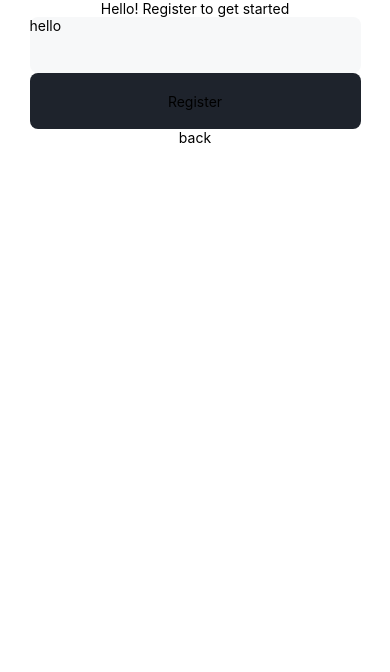
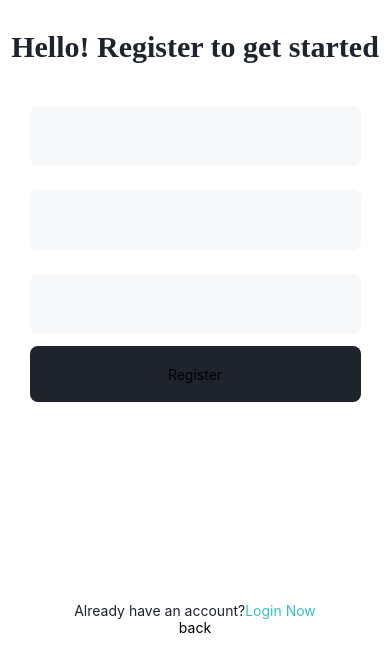
Before and after one commit to lamiskamal500/FaceReminder, a React Native app: screen /Register in a window 390 px wide. Shown: the top 672 px of the page. Built offline with nearby package versions, Linux system fonts and the light colour scheme.

Commit message:
GP2023-7

```diff
--- a/src/components/InputText.js
+++ b/src/components/InputText.js
@@ -4,7 +4,7 @@ const InputText=(props)=>{
     return(
         <View style = {styles.InputTextStyle}>
                <TextInput
-        placeholder="hello"
+        placeholder={props.InputText}
 
         />
         </View>
@@ -14,11 +14,12 @@ const styles = StyleSheet.create({
     InputTextStyle:{
         backgroundColor: '#F7F8F9',
         width:331,
-        height:56,
+        height:60,
         borderRadius:8,
         color:'#8391A1',
         placeholderTextColor:'#8391A1',
-        borderColor:'#E8ECF4'
+        borderBottomColor:'#E8ECF4',
+        marginVertical:12
     },
 
 
--- a/src/screens/Register.js
+++ b/src/screens/Register.js
@@ -9,9 +9,15 @@ const Login = ()=>{
     const navigation = useNavigation();
     return(
         <View style={styles.registerScreen}>
+
             <Text style={styles.registerMessage}>Hello! Register to get started</Text>
-            <InputText/>
+            <InputText placeholder='Email'/>
+            <InputText placeholder='Password'/>
+            <InputText placeholder='Confirm Password'/>
             <Button buttonText='Register'/>
+            <Text style={styles.haveAccount}>Already have an account?
+            <TouchableOpacity onPress={() => navigation.navigate("Login")}><Text style={styles.loginNow}>Login Now</Text>
+            </TouchableOpacity></Text>
             <TouchableOpacity onPress={() => navigation.navigate("Login")}>
             <Text>
                 back
@@ -27,6 +33,23 @@ const styles = StyleSheet.create({
         alignItems:'center',
         backgroundColor:'#FFFFFF',
         height:'100%',
+    },
+    registerMessage:{
+        color:"#1E232C",
+        fontSize:30,
+        fontWeight:'bold',
+        fontFamily:'Urbanist',
+        marginTop:30,
+        marginBottom:30
+    },
+    haveAccount:{
+        color:'#1E232C',
+        marginTop:190
+
+    },
+    loginNow:{
+        color:'#35C2C1',
+        marginTop:10
     }
 })
 
```
